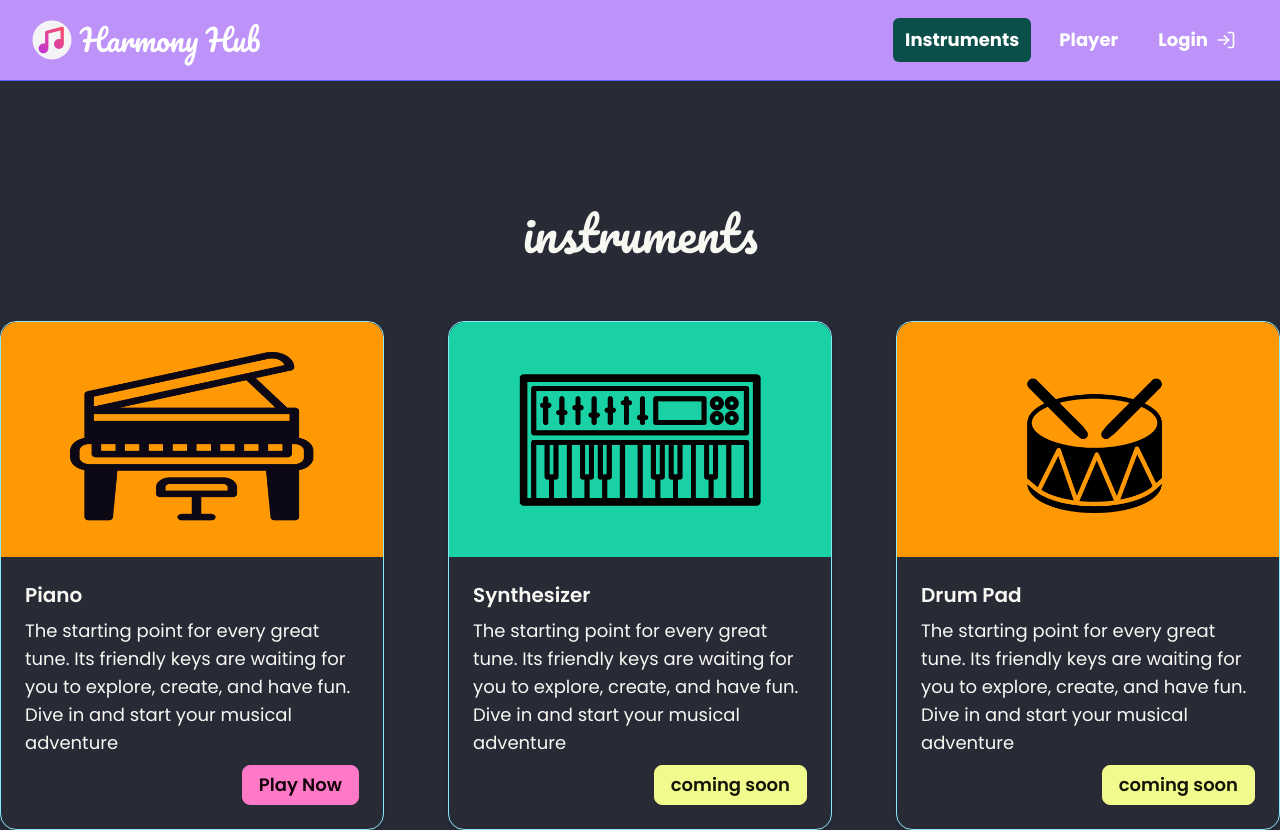
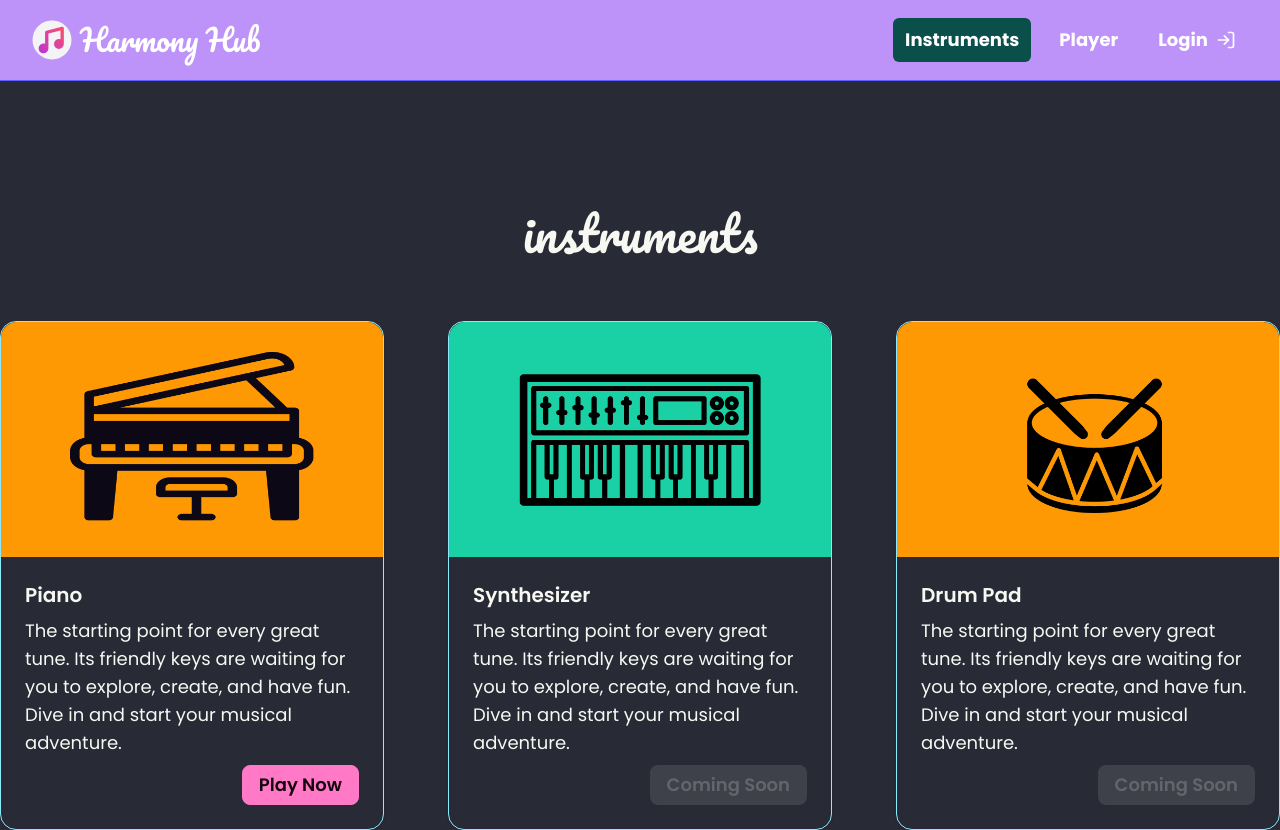
Before and after one commit to Mastle/harmony-hub-app, a React (Vite) app: page /instruments in a window 1280 px wide. Built offline with nearby package versions, Linux system fonts and the light colour scheme.

Commit message:
add instrument card component

```diff
--- /dev/null
+++ b/src/components/Instruments/InstrumentCard.jsx
@@ -0,0 +1,33 @@
+import { Link } from "react-router"
+
+const InstrumentCard = ({
+  name,
+  image,
+  description,
+  buttonText,
+  instrumentURL,
+  isDisabled,
+}) => {
+  return (
+    <div className="card card-border border-info bg-base-100 w-96 shadow-sm">
+      <figure>
+        <img src={image} alt={name} />
+      </figure>
+      <div className="card-body">
+        <h2 className="card-title text-xl">{name}</h2>
+        <p className="text-lg">{description}</p>
+        <div className="card-actions justify-end">
+          <Link
+            className="btn btn-primary text-lg"
+            disabled={isDisabled}
+            to={instrumentURL}
+          >
+            {buttonText}
+          </Link>
+        </div>
+      </div>
+    </div>
+  )
+}
+
+export default InstrumentCard
--- a/src/components/Instruments/Instruments.jsx
+++ b/src/components/Instruments/Instruments.jsx
@@ -3,6 +3,37 @@
 import pianoCardImage from "../../assets/images/instrument-cards/piano-card-orange.png"
 import synthCardImage from "../../assets/images/instrument-cards/synth-card-green.png"
 import drumCardImage from "../../assets/images/instrument-cards/drum-card-orange.png"
+import InstrumentCard from "./InstrumentCard"
+
+const instrumentsData = [
+  {
+    name: "Piano",
+    image: pianoCardImage,
+    description:
+      "The starting point for every great tune. Its friendly keys are waiting for you to explore, create, and have fun. Dive in and start your musical adventure.",
+    buttonText: "Play Now",
+    instrumentURL: "/instruments/piano",
+    isDisabled: false,
+  },
+  {
+    name: "Synthesizer",
+    image: synthCardImage,
+    description:
+      "The starting point for every great tune. Its friendly keys are waiting for you to explore, create, and have fun. Dive in and start your musical adventure.",
+    buttonText: "Coming Soon",
+    instrumentURL: "/instruments/synth",
+    isDisabled: true,
+  },
+  {
+    name: "Drum Pad",
+    image: drumCardImage,
+    description:
+      "The starting point for every great tune. Its friendly keys are waiting for you to explore, create, and have fun. Dive in and start your musical adventure.",
+    buttonText: "Coming Soon",
+    instrumentURL: "/instruments/drums",
+    isDisabled: true,
+  },
+]
 
 const Instruments = () => {
   return (
@@ -11,72 +42,12 @@ const Instruments = () => {
         instruments
       </h2>
       <div className="instruments container flex mt-16 gap-10 items-center sm:justify-between flex-col sm:flex-row mx-auto">
-        <div className="card card-border border-info bg-base-100 w-96 shadow-sm">
-          <figure>
-            <img src={pianoCardImage} alt="" />
-          </figure>
-          <div className="card-body">
-            <h2 className="card-title text-xl">Piano</h2>
-            <p className="text-lg">
-              The starting point for every great tune. Its friendly keys are
-              waiting for you to explore, create, and have fun. Dive in and
-              start your musical adventure
-            </p>
-            <div className="card-actions justify-end">
-              <button className="btn btn-primary text-lg">Play Now</button>
-            </div>
-          </div>
-        </div>
-        <div className="card card-border border-info bg-base-100 w-96 shadow-sm">
-          <figure>
-            <img src={synthCardImage} alt="" />
-          </figure>
-          <div className="card-body">
-            <h2 className="card-title text-xl">Synthesizer</h2>
-            <p className="text-lg">
-              The starting point for every great tune. Its friendly keys are
-              waiting for you to explore, create, and have fun. Dive in and
-              start your musical adventure
-            </p>
-            <div className="card-actions justify-end">
-              <button className="btn btn-warning hover:cursor-default text-lg">
-                coming soon
-              </button>
-            </div>
-          </div>
-        </div>
-        <div className="card card-border border-info bg-base-100 w-96 shadow-sm">
-          <figure>
-            <img src={drumCardImage} alt="" />
-          </figure>
-          <div className="card-body">
-            <h2 className="card-title text-xl">Drum Pad</h2>
-            <p className="text-lg">
-              The starting point for every great tune. Its friendly keys are
-              waiting for you to explore, create, and have fun. Dive in and
-              start your musical adventure
-            </p>
-            <div className="card-actions justify-end">
-              <button className="btn btn-warning hover:cursor-default text-lg">
-                coming soon
-              </button>
-            </div>
-          </div>
-        </div>
+        {instrumentsData.map((instrument) => (
+          <InstrumentCard key={instrument.name} {...instrument} />
+        ))}
       </div>
     </>
   )
 }
 
 export default Instruments
-
-/*
-    current step(short overview):
-      -> Move on to the instruments component - Time to get started on the instruments (starting with Piano)
-       -- Ask ai about the distance between headers for each page (on homepage you're using min-h, and here you're using mt-32. Which one is better? is it ok as is?)
-       -- Hook up the piano card to the piano page
-       -- Time to add the piano!
-       not sure when the next instruments will be added, there's a bunch of cool new features that might be more valuable than another instrument for this app
-      - move on to music player and real time note highlighting
-      - Joyful Speaking is next
-*/
```
